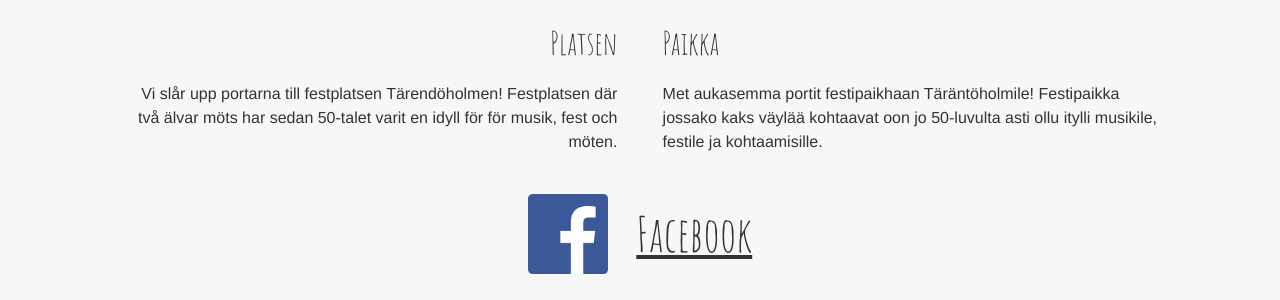
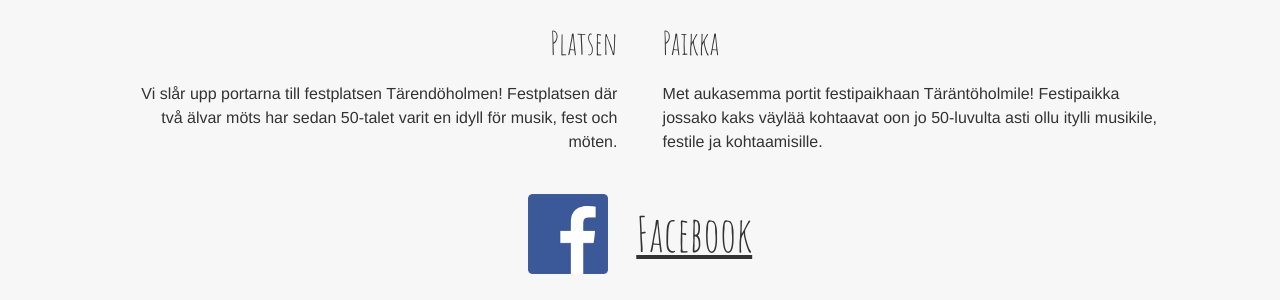
Before and after one commit to kulturlava/kulturlava.github.io, a Jekyll site: the page built from location.md, in a window 1280 px wide. Shown: the part 844-1144 px from the top of the page. Built offline with Jekyll 4.4.1, drawn with Linux system fonts in a browser that asks for light colours; some web fonts are replaced.

Commit message:
Remove unintended word in location desc string

```diff
--- a/_data/strings/sv.yaml
+++ b/_data/strings/sv.yaml
@@ -18,7 +18,7 @@ home:
         title: Tärendöholmen
         p: >
             Vi slår upp portarna till festplatsen Tärendöholmen! Festplatsen där
-            två älvar möts har sedan 50-talet varit en idyll för för musik, fest
+            två älvar möts har sedan 50-talet varit en idyll för musik, fest
             och möten.
     inclusive:
         title: Kultur för alla
@@ -62,7 +62,7 @@ location:
         title: Platsen
         p: >
             Vi slår upp portarna till festplatsen Tärendöholmen! Festplatsen
-            där två älvar möts har sedan 50-talet varit en idyll för för
+            där två älvar möts har sedan 50-talet varit en idyll för
             musik, fest och möten.
 info:
     title: Info
```
